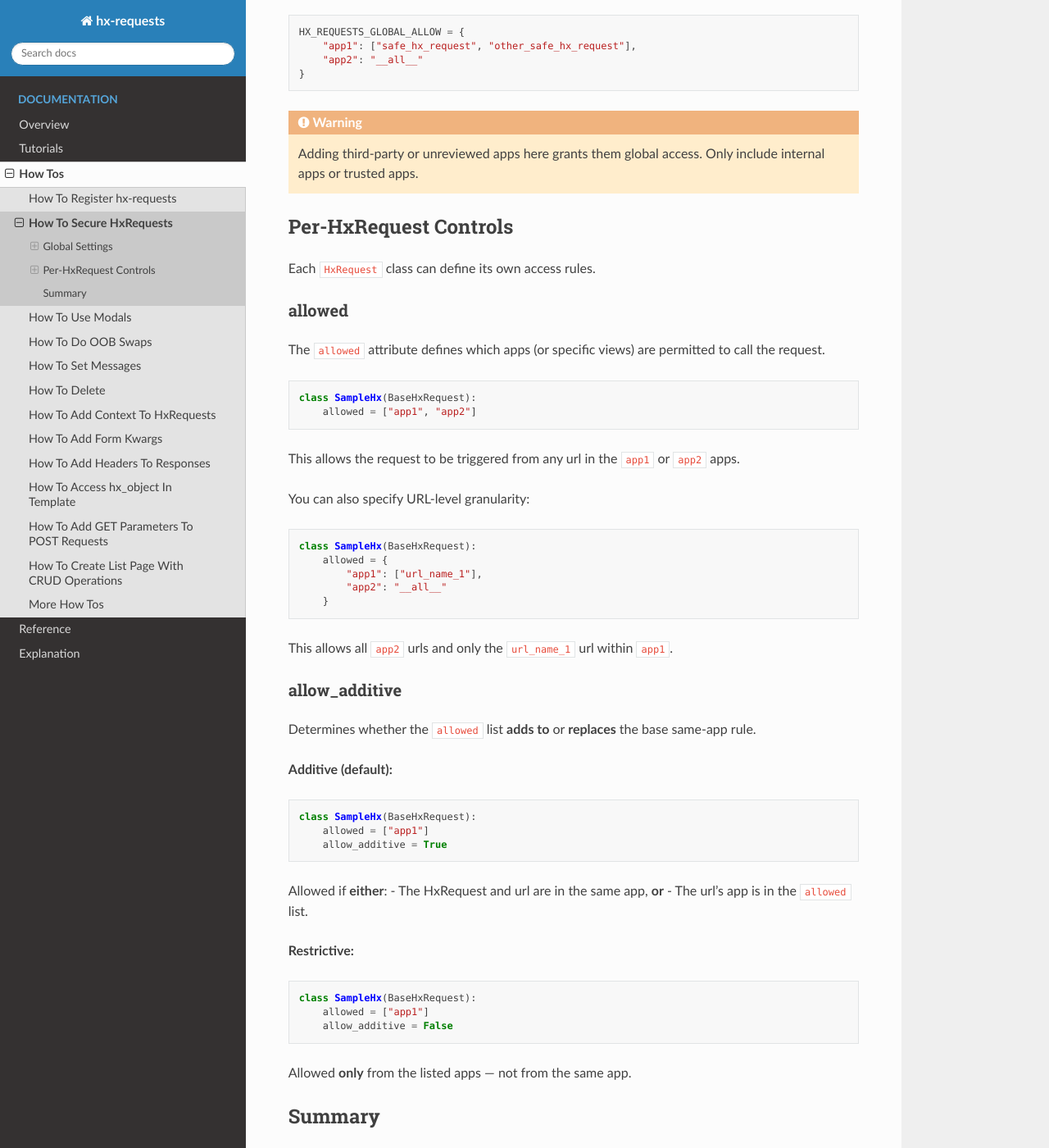
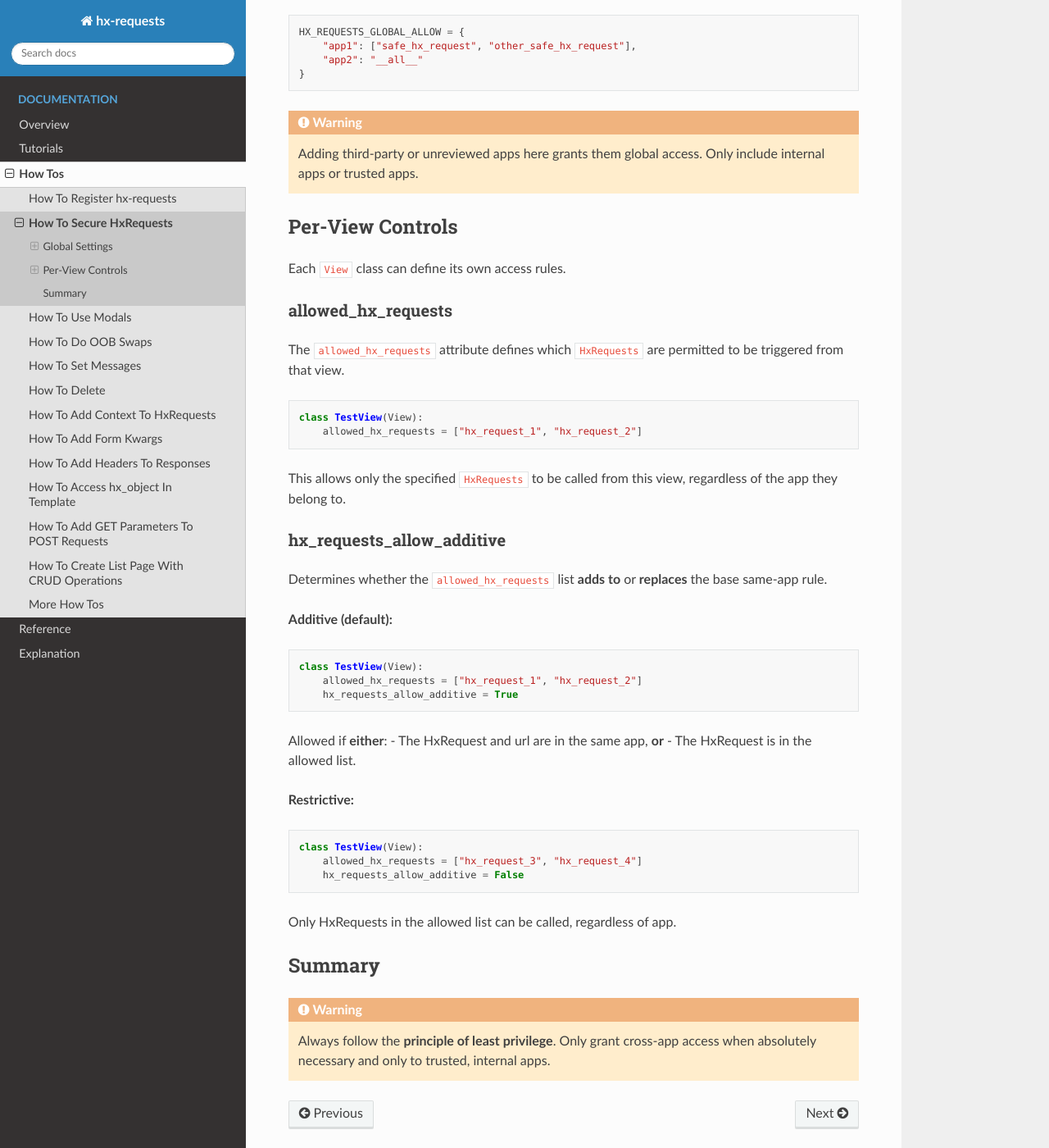
Before and after one commit to yaakovLowenstein/hx-requests, a Sphinx documentation site: the page built from docs/how_tos/secure_hx_requests.rst, in a window 1280 px wide and 1400 px high, scrolled down 1470 px. Shown: the whole window at 82% size. Built offline with Sphinx 7.4.7 and the Read the Docs theme 3.1.0, drawn with Linux system fonts in a browser that asks for light colours; pages that are not in the unit, such as notebooks, are missing from menus.

Commit message:
docs: Update docs to reflect per-view HxRequest controls

```diff
--- a/docs/explanation/securing_hx_requests.rst
+++ b/docs/explanation/securing_hx_requests.rst
@@ -66,8 +66,8 @@ Design Goals
 The new HxRequest security layer enforces:
 
 1. **App Isolation** – Prevent cross-app access by default (i.e 3rd party untrusted packages).
-2. **Explicit Trust** – Cross-app usage must be declared via settings or per-request rules.
-3. **Safe Extensibility** – Shared internal libraries can safely opt in to wider access.
+2. **Explicit Trust** – Cross-app usage must be declared via settings or per-view rules.
+3. **Safe Extensibility** – Shared internal libraries can safely opt in to wider access via settings.
 4. **Predictability** – Even if enforcement is disabled, the logic runs consistently.
 
 
@@ -90,7 +90,7 @@ Security Model Overview
 ============================  ============================================
 Base Rule                     Enforces same-app isolation (default)
 Global Allowlist              Declares trusted apps or HxRequests
-Per-HxRequest Controls        Adds fine-grained access (apps or URLs)
+Per-View Controls             Adds fine-grained access (allowed HxRequests)
 Additive Logic                Combines or replaces base rule
 ============================  ============================================
 
--- a/docs/how_tos/secure_hx_requests.rst
+++ b/docs/how_tos/secure_hx_requests.rst
@@ -79,67 +79,54 @@ The value :code:`"__all__"` allows every request in that app.
     Only include internal apps or trusted apps.
 
 
-Per-HxRequest Controls
+Per-View Controls
 ~~~~~~~~~~~~~~~~~~~~~~
 
-Each :code:`HxRequest` class can define its own access rules.
+Each :code:`View` class can define its own access rules.
 
 
-allowed
-^^^^^^^
+allowed_hx_requests
+^^^^^^^^^^^^^^^^^^^
 
-The :code:`allowed` attribute defines which apps (or specific views)
-are permitted to call the request.
+The :code:`allowed_hx_requests` attribute defines which :code:`HxRequests`
+are permitted to be triggered from that view.
 
 .. code-block:: python
 
-    class SampleHx(BaseHxRequest):
-        allowed = ["app1", "app2"]
+    class TestView(View):
+        allowed_hx_requests = ["hx_request_1", "hx_request_2"]
 
-This allows the request to be triggered from any url in the
-:code:`app1` or :code:`app2` apps.
-
-You can also specify URL-level granularity:
-
-.. code-block:: python
-
-    class SampleHx(BaseHxRequest):
-        allowed = {
-            "app1": ["url_name_1"],
-            "app2": "__all__"
-        }
-
-This allows all :code:`app2` urls and only the :code:`url_name_1`
-url within :code:`app1`.
+This allows only the specified :code:`HxRequests` to be called from this view,
+regardless of the app they belong to.
 
 
-allow_additive
-^^^^^^^^^^^^^^
+hx_requests_allow_additive
+^^^^^^^^^^^^^^^^^^^^^^^^^^
 
-Determines whether the :code:`allowed` list **adds to** or **replaces**
+Determines whether the :code:`allowed_hx_requests` list **adds to** or **replaces**
 the base same-app rule.
 
 **Additive (default):**
 
 .. code-block:: python
 
-    class SampleHx(BaseHxRequest):
-        allowed = ["app1"]
-        allow_additive = True
+    class TestView(View):
+        allowed_hx_requests = ["hx_request_1", "hx_request_2"]
+        hx_requests_allow_additive = True
 
 Allowed if **either**:
 - The HxRequest and url are in the same app, **or**
-- The url's app is in the :code:`allowed` list.
+- The HxRequest is in the allowed list.
 
 **Restrictive:**
 
 .. code-block:: python
 
-    class SampleHx(BaseHxRequest):
-        allowed = ["app1"]
-        allow_additive = False
+    class TestView(View):
+        allowed_hx_requests = ["hx_request_3", "hx_request_4"]
+        hx_requests_allow_additive = False
 
-Allowed **only** from the listed apps — not from the same app.
+Only HxRequests in the allowed list can be called, regardless of app.
 
 
 
@@ -151,8 +138,8 @@ Summary
 ==============================  ===========================================
 :code:`HX_REQUESTS_ENFORCE_SAME_APP`   Default: restrict to same-app requests
 :code:`HX_REQUESTS_GLOBAL_ALLOW`       Define trusted apps or HxRequests globally
-:code:`allowed`                        Per-request allowlist (apps or URLs)
-:code:`allow_additive`                 Whether to combine with same-app rule
+:code:`allowed_hx_requests`            Per-View allowed HxRequests
+:code:`hx_requests_allow_additive`     Whether per-View list adds to or replaces base rule
 ==============================  ===========================================
 
 .. warning::
```
